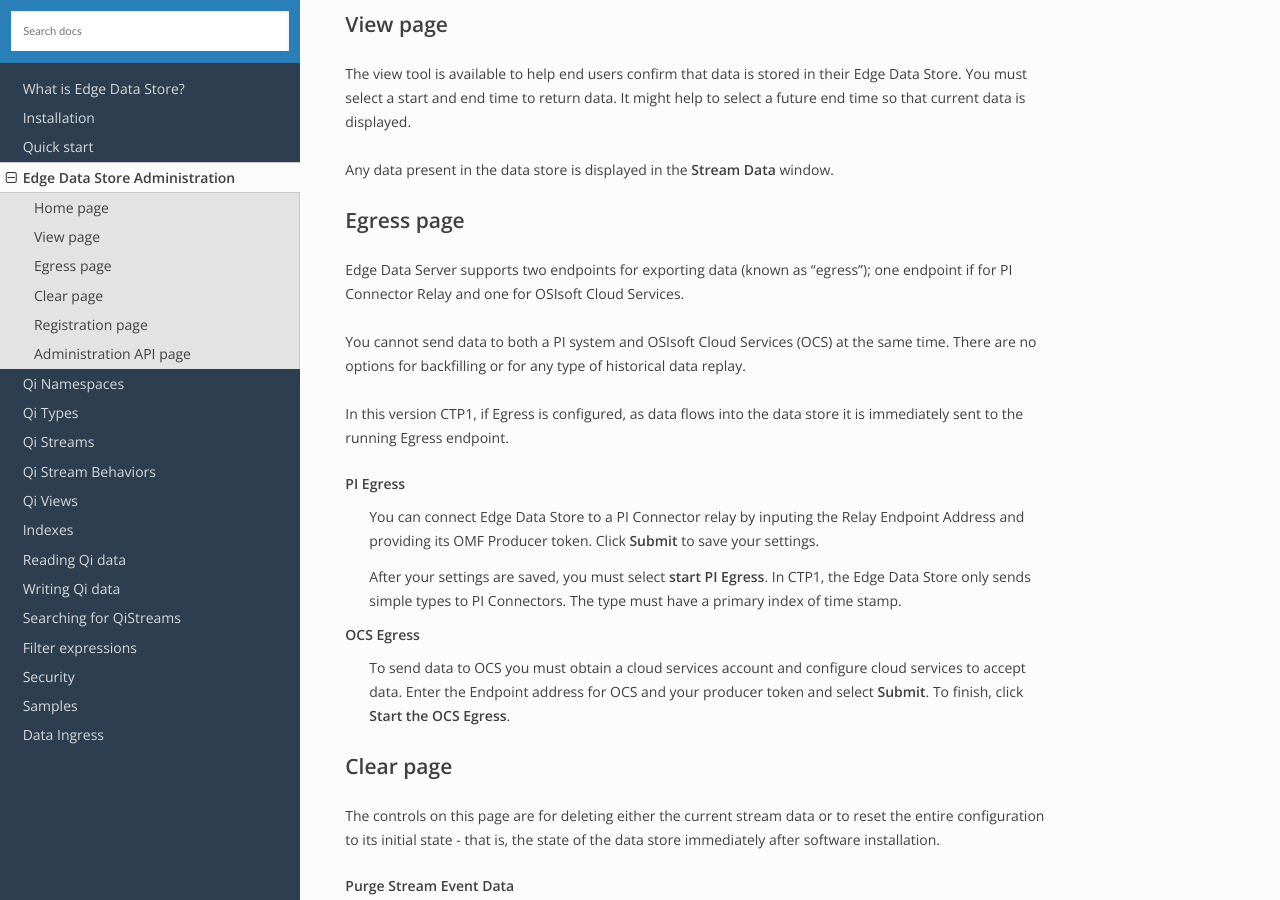
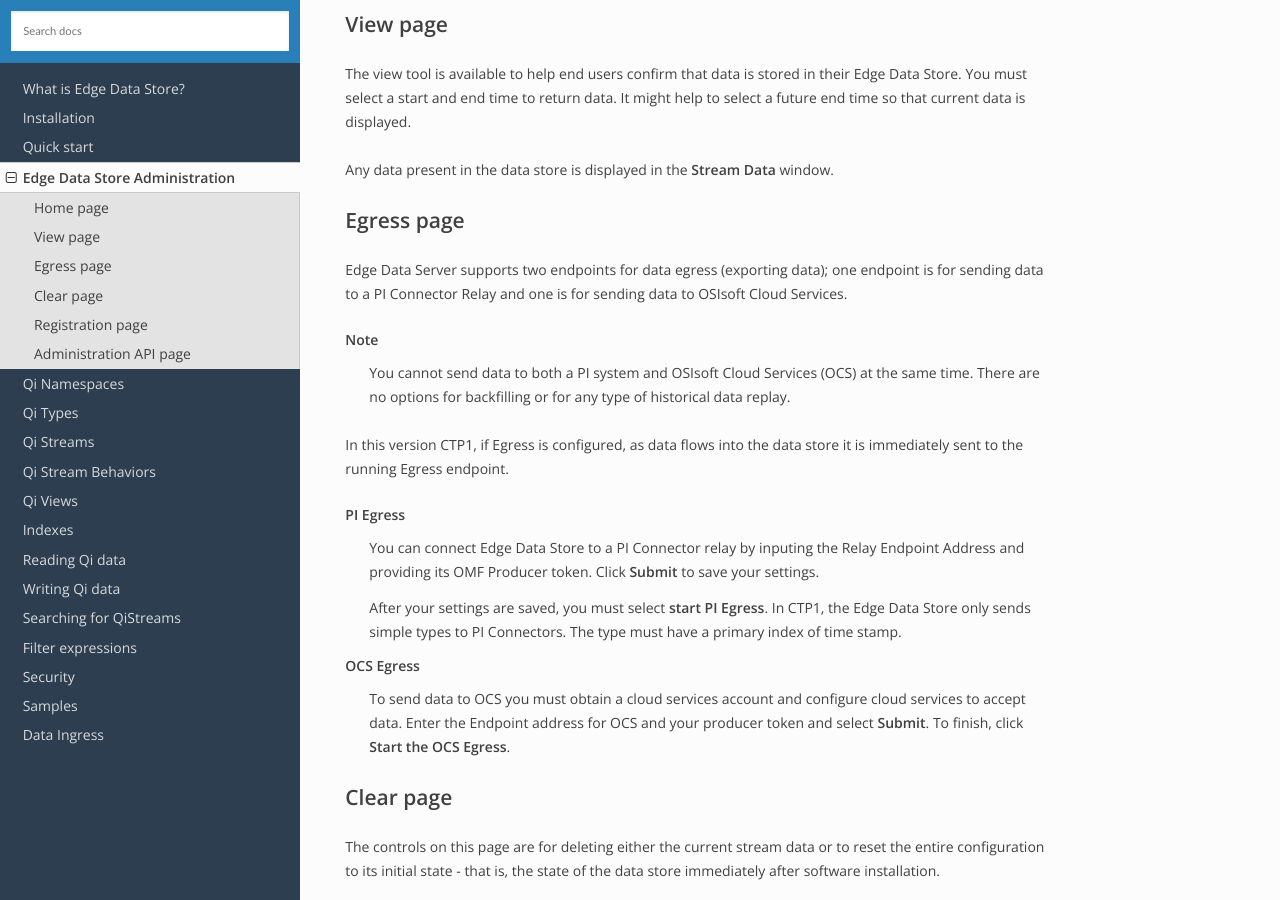
Before and after one commit to fgasparro/EdgeDS-Docs, a Sphinx documentation site: the page built from docs/EdgeDS_Admin.rst, in a window 1280 px wide and 900 px high, scrolled down 1686 px. Built offline with Sphinx 7.4.7 and the Read the Docs theme 2.0.0, drawn with Linux system fonts in a browser that asks for light colours.

Commit message:
Update EdgeDS_Admin.rst

```diff
--- a/docs/EdgeDS_Admin.rst
+++ b/docs/EdgeDS_Admin.rst
@@ -54,11 +54,12 @@ Any data present in the data store is displayed in the **Stream Data** window.
 Egress page
 ***********
 
-Edge Data Server supports two endpoints for exporting data (known as "egress"); one endpoint if for PI Connector
-Relay and one for OSIsoft Cloud Services.
+Edge Data Server supports two endpoints for data egress (exporting data); one endpoint is for sending data to a PI Connector
+Relay and one is for sending data to OSIsoft Cloud Services.
 
-You cannot send data to both a PI system and OSIsoft Cloud Services (OCS) at the same time. There are no options for
-backfilling or for any type of historical data replay.
+Note
+  You cannot send data to both a PI system and OSIsoft Cloud Services (OCS) at the same time. There are no options for
+  backfilling or for any type of historical data replay.
 
 In this version CTP1, if Egress is configured, as data flows into the data store it is immediately sent to the
 running Egress endpoint.
```
